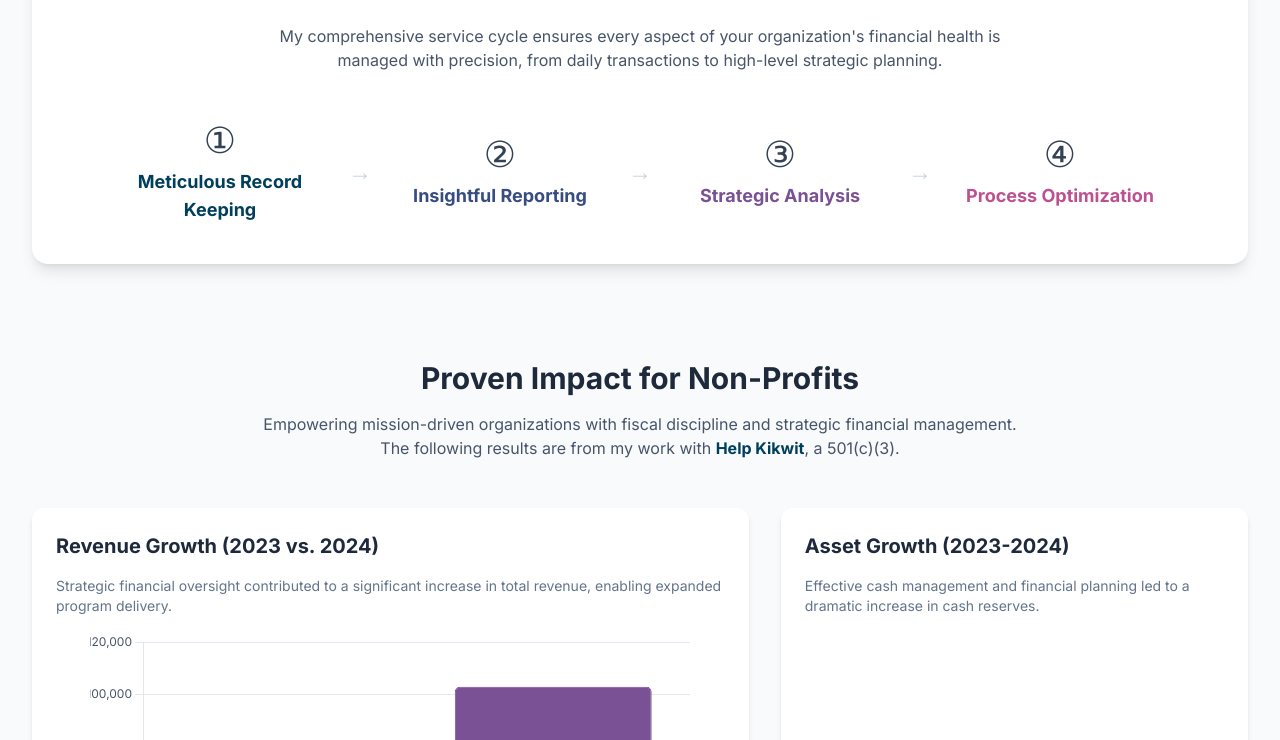
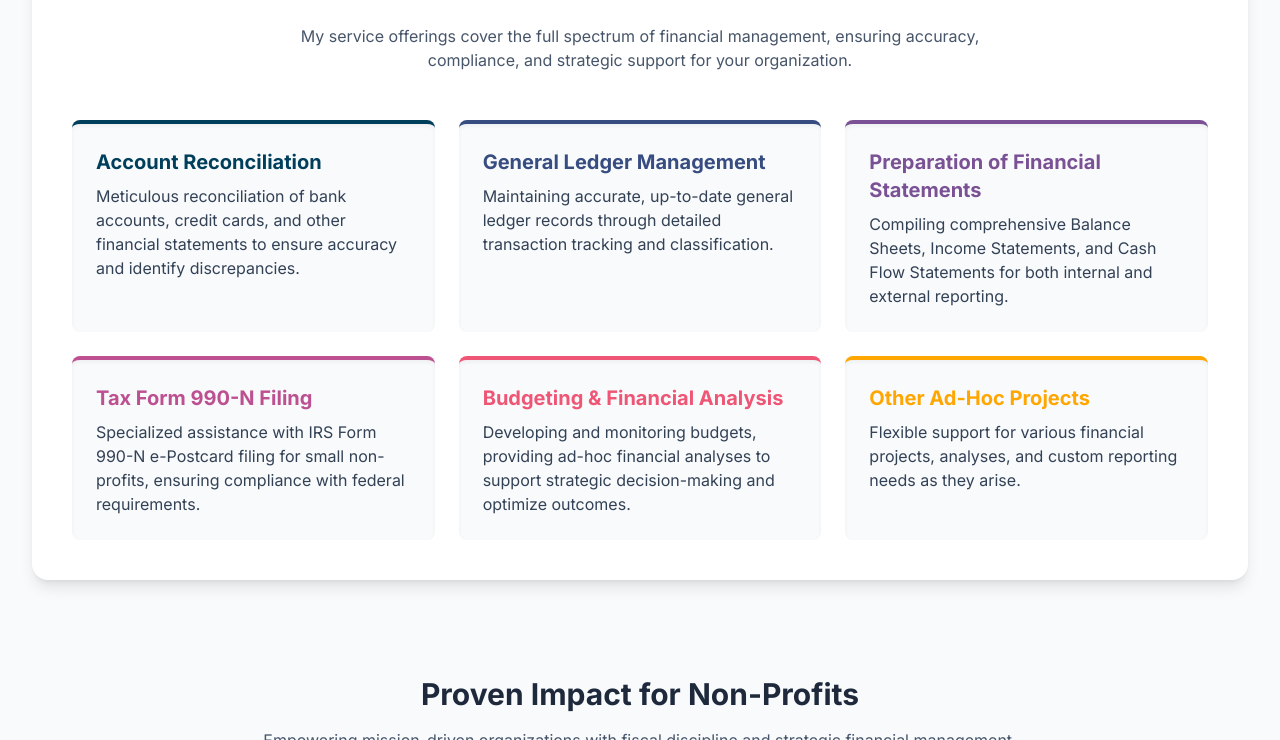
Before and after one commit to Gmutombo/Mbookkeeping.github.io, a plain HTML site: page index.html in a window 1280 px wide. Shown: the part 716-1456 px from the top of the page. Drawn offline with nearby package versions, Linux system fonts and the light colour scheme.

Commit message:
Update index.html

```diff
--- a/index.html
+++ b/index.html
@@ -76,29 +76,34 @@
         </section>
 
         <section id="services" class="mb-16 md:mb-24 p-6 md:p-10 bg-white rounded-2xl shadow-lg">
-            <h2 class="text-3xl font-bold text-center mb-10 text-slate-800">A Foundation for Financial Success</h2>
+            <h2 class="text-3xl font-bold text-center mb-10 text-slate-800">Comprehensive Bookkeeping & Financial Services</h2>
             <p class="text-center max-w-3xl mx-auto mb-12 text-slate-600">
-                My comprehensive service cycle ensures every aspect of your organization's financial health is managed with precision, from daily transactions to high-level strategic planning.
+                My service offerings cover the full spectrum of financial management, ensuring accuracy, compliance, and strategic support for your organization.
             </p>
-            <div class="flex flex-col md:flex-row items-center justify-center space-y-8 md:space-y-0 md:space-x-8">
-                <div class="text-center w-48">
-                    <div class="text-4xl mb-2">①</div>
-                    <h3 class="font-bold text-lg text-[#003F5C]">Meticulous Record Keeping</h3>
+            <div class="grid grid-cols-1 md:grid-cols-2 lg:grid-cols-3 gap-6">
+                <div class="bg-slate-50 p-6 rounded-lg shadow-inner border-t-4 border-[#003F5C]">
+                    <h3 class="font-bold text-xl text-[#003F5C] mb-2">Account Reconciliation</h3>
+                    <p class="text-slate-700">Meticulous reconciliation of bank accounts, credit cards, and other financial statements to ensure accuracy and identify discrepancies.</p>
                 </div>
-                <div class="text-2xl text-slate-300 transform md:rotate-0 rotate-90">&rarr;</div>
-                <div class="text-center w-48">
-                    <div class="text-4xl mb-2">②</div>
-                    <h3 class="font-bold text-lg text-[#374C80]">Insightful Reporting</h3>
+                <div class="bg-slate-50 p-6 rounded-lg shadow-inner border-t-4 border-[#374C80]">
+                    <h3 class="font-bold text-xl text-[#374C80] mb-2">General Ledger Management</h3>
+                    <p class="text-slate-700">Maintaining accurate, up-to-date general ledger records through detailed transaction tracking and classification.</p>
                 </div>
-                <div class="text-2xl text-slate-300 transform md:rotate-0 rotate-90">&rarr;</div>
-                 <div class="text-center w-48">
-                    <div class="text-4xl mb-2">③</div>
-                    <h3 class="font-bold text-lg text-[#7A5195]">Strategic Analysis</h3>
+                <div class="bg-slate-50 p-6 rounded-lg shadow-inner border-t-4 border-[#7A5195]">
+                    <h3 class="font-bold text-xl text-[#7A5195] mb-2">Preparation of Financial Statements</h3>
+                    <p class="text-slate-700">Compiling comprehensive Balance Sheets, Income Statements, and Cash Flow Statements for both internal and external reporting.</p>
                 </div>
-                <div class="text-2xl text-slate-300 transform md:rotate-0 rotate-90">&rarr;</div>
-                <div class="text-center w-48">
-                    <div class="text-4xl mb-2">④</div>
-                    <h3 class="font-bold text-lg text-[#BC5090]">Process Optimization</h3>
+                <div class="bg-slate-50 p-6 rounded-lg shadow-inner border-t-4 border-[#BC5090]">
+                    <h3 class="font-bold text-xl text-[#BC5090] mb-2">Tax Form 990-N Filing</h3>
+                    <p class="text-slate-700">Specialized assistance with IRS Form 990-N e-Postcard filing for small non-profits, ensuring compliance with federal requirements.</p>
+                </div>
+                <div class="bg-slate-50 p-6 rounded-lg shadow-inner border-t-4 border-[#EF5675]">
+                    <h3 class="font-bold text-xl text-[#EF5675] mb-2">Budgeting & Financial Analysis</h3>
+                    <p class="text-slate-700">Developing and monitoring budgets, providing ad-hoc financial analyses to support strategic decision-making and optimize outcomes.</p>
+                </div>
+                 <div class="bg-slate-50 p-6 rounded-lg shadow-inner border-t-4 border-[#FFA600]">
+                    <h3 class="font-bold text-xl text-[#FFA600] mb-2">Other Ad-Hoc Projects</h3>
+                    <p class="text-slate-700">Flexible support for various financial projects, analyses, and custom reporting needs as they arise.</p>
                 </div>
             </div>
         </section>
```
